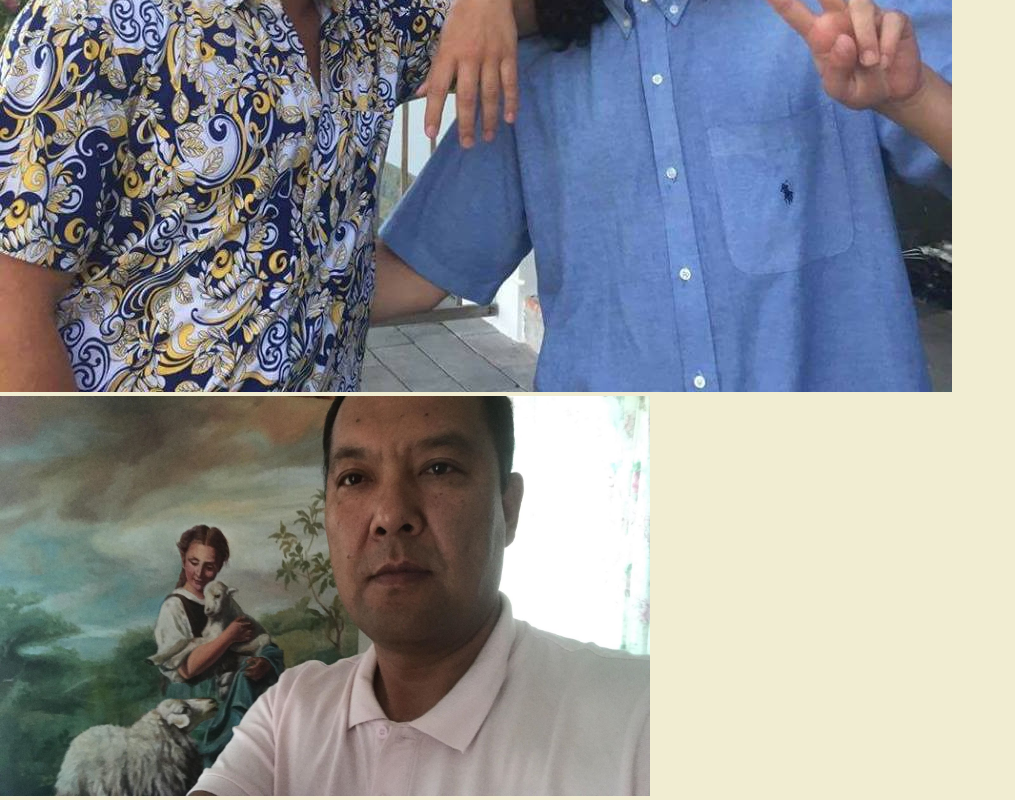
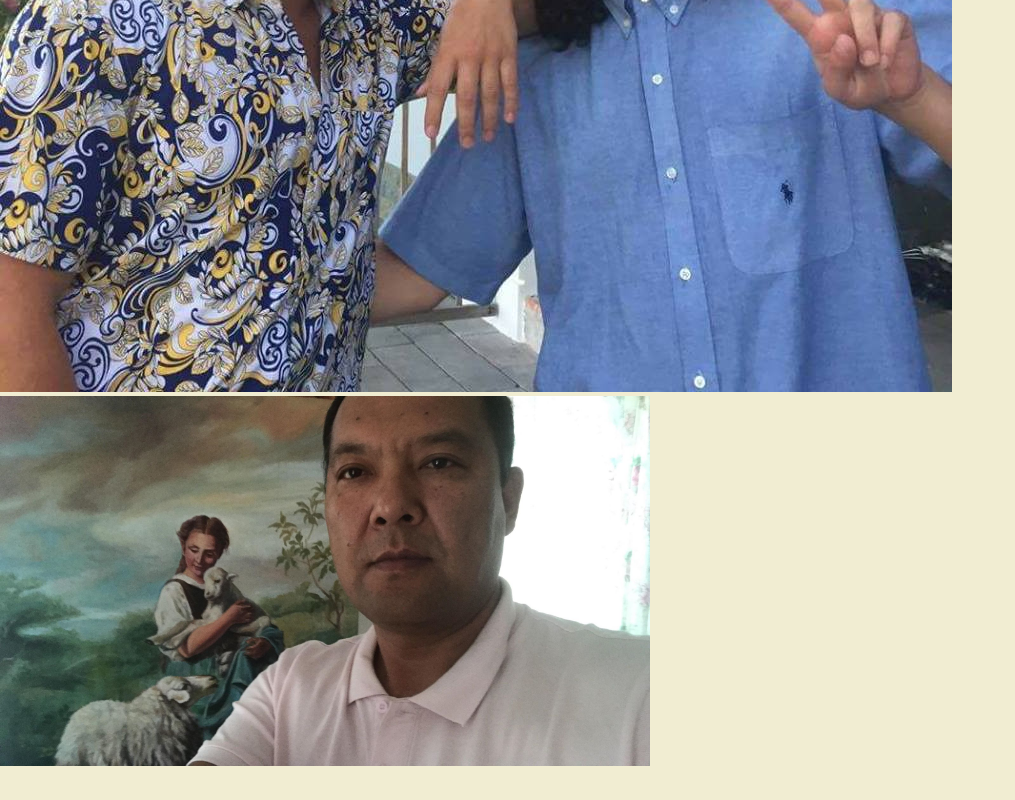
Before and after one commit to alexmarri/contprod-learngit, a plain HTML site: page index.html in a window 1280 px wide. Shown: the part 682-1482 px from the top of the page, without its empty margins (0-1015 px from the left). After the commit the page ends 1452 px from the top, so only its background shows below. Drawn offline with Linux system fonts and the light colour scheme.

Commit message:
size again

```diff
--- a/index.html
+++ b/index.html
@@ -11,6 +11,6 @@
     <h1>Lorem Ipsum</h1>
     <p>Lorem ipsum dolor sit amet consectetur, adipisicing elit. Sunt, quos!</p>
     <img src="bilder/16832353_10155759641632388_1547061686293786290_n.jpg" alt="Pic-of-me">
-    <img src="bilder/kai2.png" style="width:650px;height:400px;">
+    <img src="bilder/kai2.png" style="width:650px;height:370px;">
 </body>
 </html>
```
